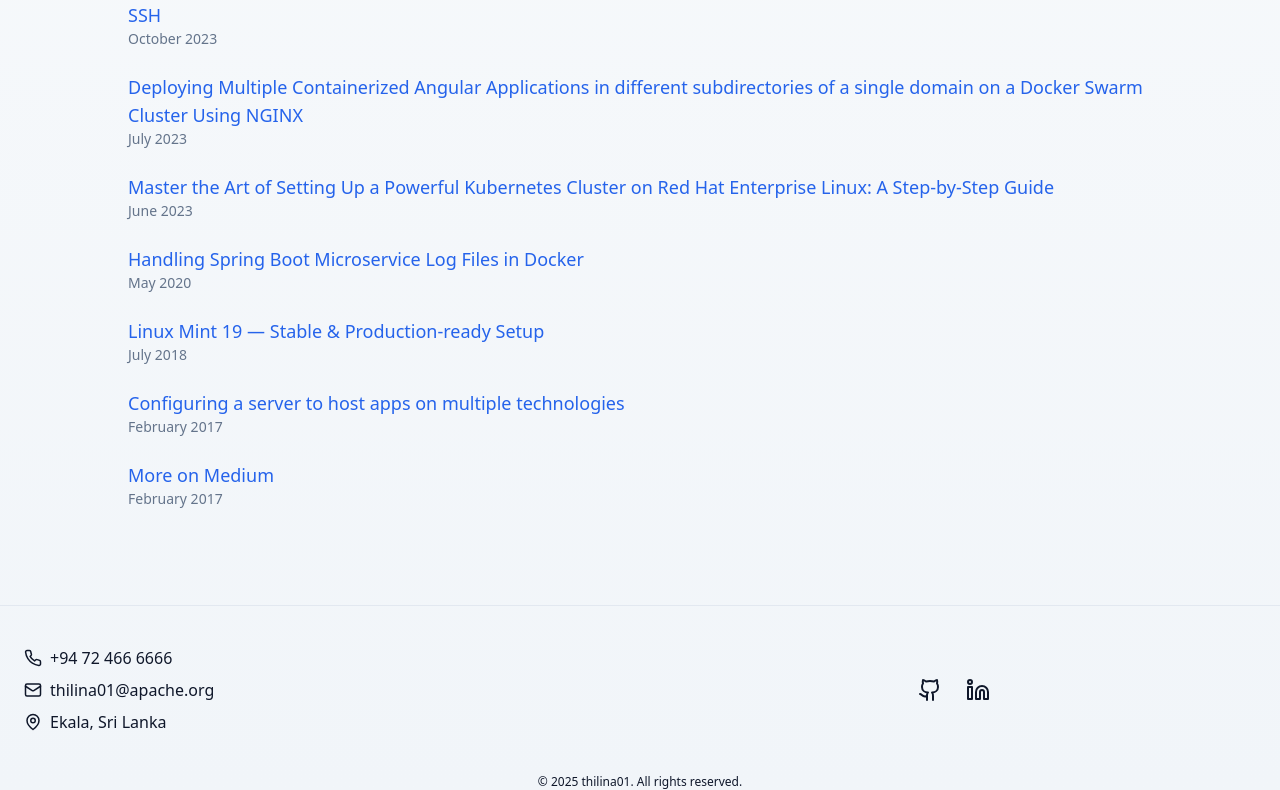
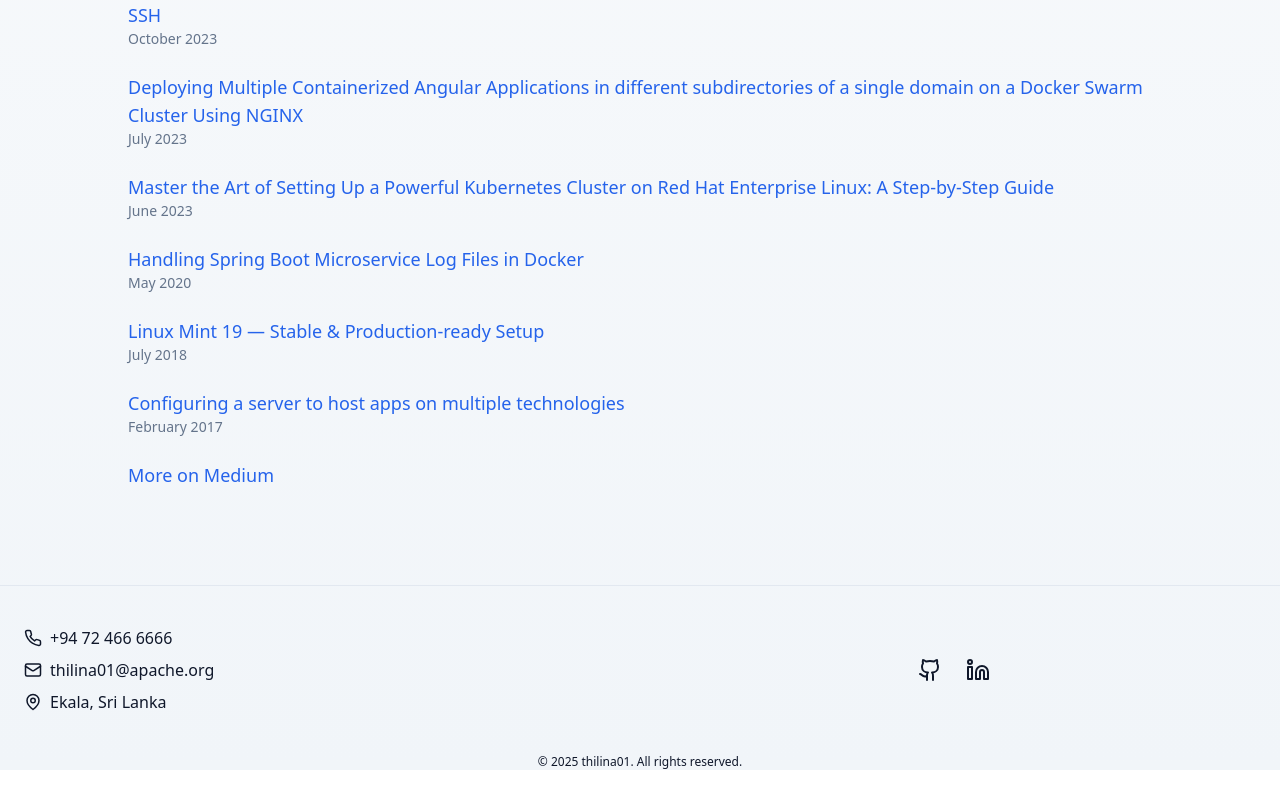
Before and after one commit to thilina01/thilina01.github.io, a React (Vite) app: page / in a window 1280 px wide. Shown: the part 1778-2568 px from the top of the page. Built offline with nearby package versions, Linux system fonts and the light colour scheme.

Commit message:
Update Publications.jsx

```diff
--- a/src/sections/Publications.jsx
+++ b/src/sections/Publications.jsx
@@ -38,7 +38,7 @@ const publications = [
   },
   {
     title: "More on Medium",
-    date: "February 2017",
+    date: "",
     url: "https://medium.com/@thilina01"
   }
 ];
```
